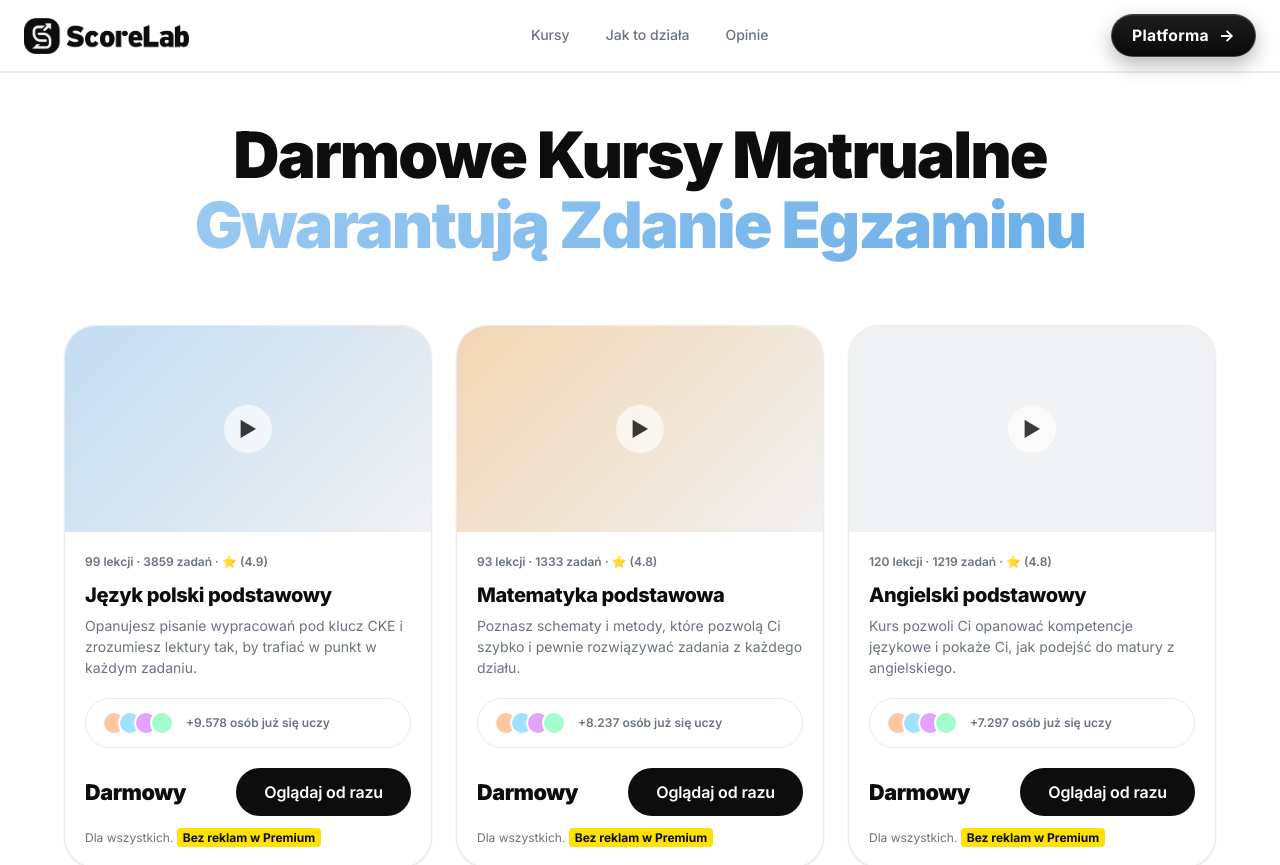
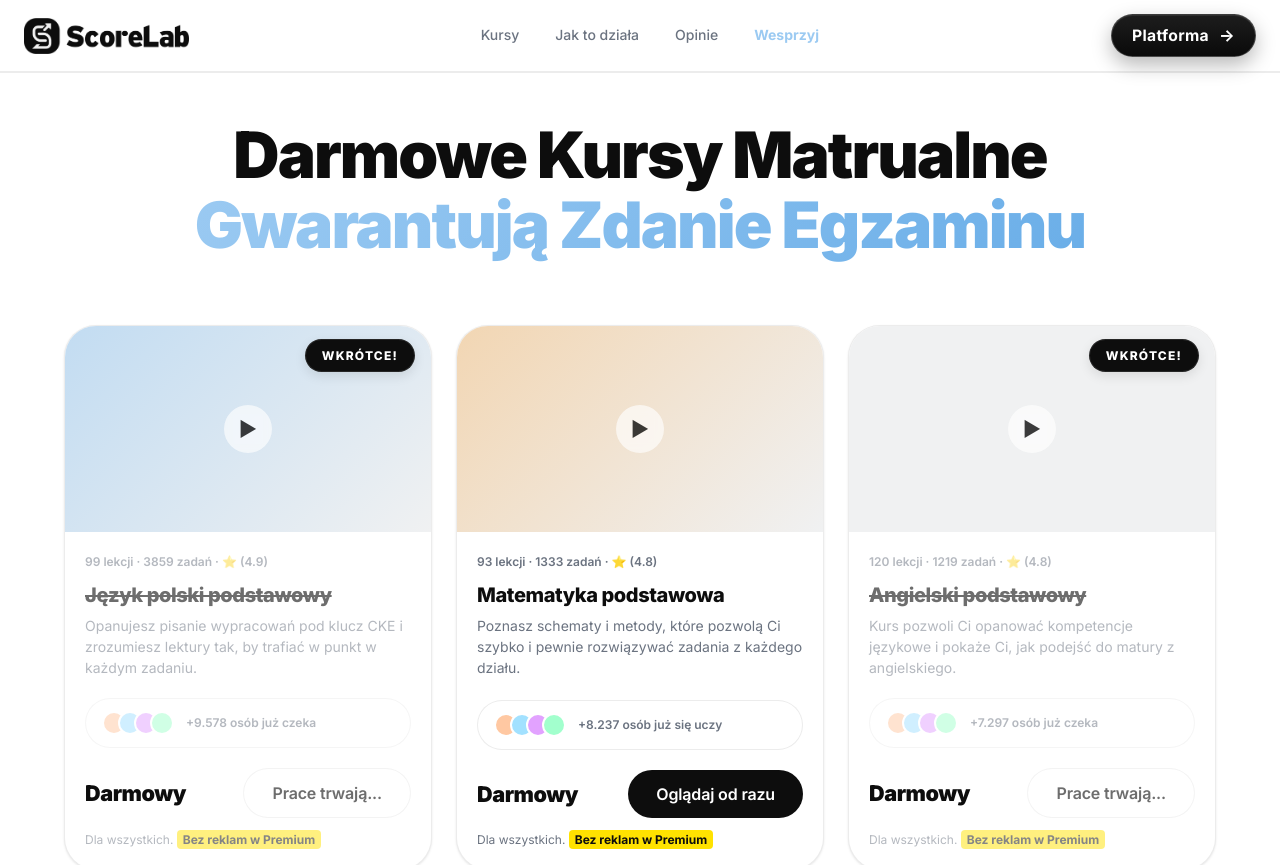
Before and after one commit to Roleks1337/ScoreLab, a React (Vite) app: page /kursy in a window 1280 px wide. Shown: the top 865 px of the page. Built offline with nearby package versions, Linux system fonts and the light colour scheme.

Commit message:
Registration

```diff
--- a/src/App.tsx
+++ b/src/App.tsx
@@ -58,6 +58,7 @@ function Navbar() {
           <Link to="/kursy">Kursy</Link>
           <a href={sectionHref('jak-to-dziala')}>Jak to działa</a>
           <a href={sectionHref('opinie')}>Opinie</a>
+          <Link to="/wip" className="navbar__support-link" style={{ color: 'var(--blue-light)', fontWeight: 700 }}>Wesprzyj</Link>
         </div>
         <div className="navbar__actions">
           <Link className="navbar__platform-label" to="/cennik">Platforma</Link>
@@ -79,6 +80,7 @@ function Navbar() {
           <a href={sectionHref('jak-to-dziala')} onClick={closeMenu}>Jak to działa</a>
           <Link to="/cennik" onClick={closeMenu}>Cennik</Link>
           <a href={sectionHref('opinie')} onClick={closeMenu}>Opinie</a>
+          <Link to="/wip" onClick={closeMenu} style={{ color: 'var(--blue-light)' }}>Wesprzyj</Link>
         </nav>
       </div>
 
@@ -111,12 +113,12 @@ function Hero() {
             Ucz się we własnym tempie i sprawdzaj postępy na bieżąco.
           </p>
           <div className="hero__actions animate-fade-up delay-3">
-            <button id="hero-cta-start" className="btn btn-primary">
+            <a href="#cennik" id="hero-cta-start" className="btn btn-primary" style={{ textDecoration: 'none' }}>
               Zacznij za darmo →
-            </button>
-            <button id="hero-cta-preview" className="btn btn-secondary">
+            </a>
+            <Link to="/kursy" id="hero-cta-preview" className="btn btn-secondary" style={{ textDecoration: 'none' }}>
               Podgląd kursu
-            </button>
+            </Link>
           </div>
           <div className="hero__stats animate-fade-up delay-4">
             <div>
@@ -364,10 +366,10 @@ function Bento() {
 
 /* ── How it works ──────────────────────────────────────────── */
 const steps = [
-  { icon: '🔍', title: 'Zrób test poziomujący', text: 'Krótki test na starcie wskaże Twoje mocne strony i luki — bez oceniania, tylko po to, by uczyć się efektywniej.' },
-  { icon: '📚', title: 'Oglądaj lekcje', text: 'Krótkie, konkretne lekcje wideo z podziałem na działy. Możesz wracać do nich w dowolnym momencie.' },
-  { icon: '✏️', title: 'Rozwiązuj zadania', text: 'Tysiące zadań z pełnymi rozwiązaniami i wskazówkami. System wskazuje, co powtórzyć, jeśli popełnisz błąd.' },
-  { icon: '🏆', title: 'Wejdź na maturę pewny', text: 'Symuluj prawdziwy egzamin na arkuszach CKE. Sprawdzaj, czy osiągnąłeś cel, zanim wejdziesz do sali.' },
+  { icon: '🚀', title: 'Włącz kurs', text: 'Wybierz dowolny materiał na platformie i zacznij przygotowania natychmiast. Wszystko jest w 100% darmowe i nie wymaga nawet zakładania konta!' },
+  { icon: '📚', title: 'Oglądaj lekcje ZA DARMO', text: 'Krótkie, konkretne lekcje wideo z podziałem na działy. Choć konto nie jest wymagane, po bezpłatnej rejestracji zapisujesz swoje postępy (a z Premium oglądasz bez reklam).' },
+  { icon: '✏️', title: 'Rozwiązuj zadania', text: 'Przerabiaj tysiące darmowych zadań z pełnymi rozwiązaniami. Posiadacze konta Premium zyskują tu dodatkowo dostęp do innowacyjnego generatora próbnych matur.' },
+  { icon: '🏆', title: 'Dostań świetny wynik z matury', text: 'Dzięki naszym darmowym materiałom zyskujesz pełną wiedzę. Symuluj prawdziwy egzamin na arkuszach i wejdź na salę bez żadnego stresu.' },
 ]
 
 function HowItWorks() {
@@ -675,6 +677,21 @@ export default function App() {
           </>
         }
       />
+      <Route
+        path="/wip"
+        element={
+          <>
+            <Navbar />
+            <div style={{ paddingTop: '150px', paddingBottom: '100px', textAlign: 'center', minHeight: '80vh', background: 'var(--surface-alt)' }}>
+              <div className="container">
+                <h1 style={{ fontSize: '3rem', fontWeight: 900, marginBottom: '24px' }}>Work In Progress 🛠️</h1>
+                <p style={{ fontSize: '1.25rem', color: 'var(--text-secondary)' }}>Ta strona jest w budowie. Wkrótce dodamy tutaj link do zbiórki,<br/>gdzie będziesz mógł wesprzeć rozwój ScoreLab!</p>
+              </div>
+            </div>
+            <Footer />
+          </>
+        }
+      />
       <Route path="*" element={<Navigate to="/" replace />} />
     </Routes>
   )
--- a/src/components/Courses.css
+++ b/src/components/Courses.css
@@ -81,6 +81,40 @@
 .course-card:hover .course-card__play-icon {
   transform: scale(1.1);
   opacity: 1;
+}
+
+/* WIP modifier */
+.course-card--wip {
+  cursor: not-allowed;
+  position: relative;
+}
+
+.course-card--wip:hover {
+  transform: none;
+  box-shadow: var(--shadow-sm);
+  border-color: var(--border);
+}
+
+.course-card__wip-overlay {
+  position: absolute;
+  top: 0;
+  right: 0;
+  z-index: 10;
+  padding: var(--space-4);
+  pointer-events: none;
+}
+
+.course-card__wip-badge {
+  background: var(--black);
+  color: var(--white);
+  padding: var(--space-2) var(--space-4);
+  border-radius: var(--radius-full);
+  font-size: var(--text-xs);
+  font-weight: 800;
+  text-transform: uppercase;
+  letter-spacing: 0.1em;
+  box-shadow: 0 4px 12px rgba(0,0,0,0.1);
+  border: 1px solid rgba(255,255,255,0.1);
 }
 
 .course-card__content {
--- a/src/components/Courses.tsx
+++ b/src/components/Courses.tsx
@@ -10,7 +10,8 @@ const coursesData = [
     tasks: 3859,
     rating: 4.9,
     students: '9.578',
-    theme: 'var(--blue-pale)'
+    theme: 'var(--blue-pale)',
+    wip: true
   },
   {
     id: 'matematyka',
@@ -30,7 +31,8 @@ const coursesData = [
     tasks: 1219,
     rating: 4.8,
     students: '7.297',
-    theme: 'var(--bg-light)'
+    theme: 'var(--bg-light)',
+    wip: true
   }
 ];
 
@@ -46,43 +48,65 @@ export default function Courses() {
         </header>
 
         <div className="courses-grid">
-          {coursesData.map(course => (
-            <Link to={`/kursy/${course.id}`} className="course-card" key={course.id}>
+          {coursesData.map(course => {
+            const CardWrapper = course.wip ? 'div' : Link;
+            // Omijamy problem z typowaniem dynamicznego komponentu rzutując 'to' na cokolwiek lub używając 'as any'
+            const wrapperProps: any = course.wip ? {} : { to: `/kursy/${course.id}` };
+
+            return (
+              <CardWrapper {...wrapperProps} className={`course-card ${course.wip ? 'course-card--wip' : ''}`} key={course.id} style={{ textDecoration: 'none' }}>
+                {course.wip && (
+                  <div className="course-card__wip-overlay">
+                    <span className="course-card__wip-badge">Wkrótce!</span>
+                  </div>
+                )}
+
                 <div className="course-card__thumbnail" style={{ background: `linear-gradient(135deg, ${course.theme} 0%, var(--surface-alt) 100%)` }}>
                   <span className="course-card__play-icon">▶</span>
                 </div>
 
                 <div className="course-card__content">
-                <div className="course-card__meta">
+                  <div className="course-card__meta" style={{ opacity: course.wip ? 0.5 : 1 }}>
                     {course.lessons} lekcji · {course.tasks} zadań · ⭐ ({course.rating})
                   </div>
 
-                <h3 className="course-card__title">{course.title}</h3>
-                <p className="course-card__desc">{course.description}</p>
+                  <h3 className="course-card__title" style={{ textDecoration: course.wip ? 'line-through' : 'none', opacity: course.wip ? 0.6 : 1 }}>
+                    {course.title}
+                  </h3>
+                  <p className="course-card__desc" style={{ opacity: course.wip ? 0.5 : 1 }}>
+                    {course.description}
+                  </p>
 
-                <div className="course-card__social">
+                  <div className="course-card__social" style={{ opacity: course.wip ? 0.5 : 1 }}>
                     <div className="avatars">
                       <div className="avatar" style={{ background: '#FFC8A2' }}></div>
                       <div className="avatar" style={{ background: '#A2E1FF' }}></div>
                       <div className="avatar" style={{ background: '#E2A2FF' }}></div>
                       <div className="avatar" style={{ background: '#A2FFCD' }}></div>
                     </div>
-                  <span className="social-text">+{course.students} osób już się uczy</span>
+                    <span className="social-text">+{course.students} osób {course.wip ? 'już czeka' : 'już się uczy'}</span>
                   </div>
 
                   <div className="course-card__footer">
                     <div className="course-card__price-box">
                       <div className="current-price" style={{ color: 'var(--black)' }}>Darmowy</div>
                     </div>
-                  <button className="btn btn-primary btn-sm">Oglądaj od razu</button>
+                    <button
+                      className={`btn btn-sm ${course.wip ? 'btn-secondary' : 'btn-primary'}`}
+                      disabled={course.wip}
+                      style={course.wip ? { cursor: 'not-allowed', opacity: 0.6 } : {}}
+                    >
+                      {course.wip ? 'Prace trwają...' : 'Oglądaj od razu'}
+                    </button>
                   </div>
 
-                <div className="course-card__promo">
+                  <div className="course-card__promo" style={{ opacity: course.wip ? 0.5 : 1 }}>
                     Dla wszystkich. <span className="promo-badge">Bez reklam w Premium</span>
                   </div>
                 </div>
-            </Link>
-          ))}
+              </CardWrapper>
+            );
+          })}
         </div>
       </div>
     </div>
```
Also changed, not shown: src/App.css (+255 -63 lines), src/components/Pricing.tsx (+73 -1 lines). Lines whose indentation alone changed are shown as unchanged.
